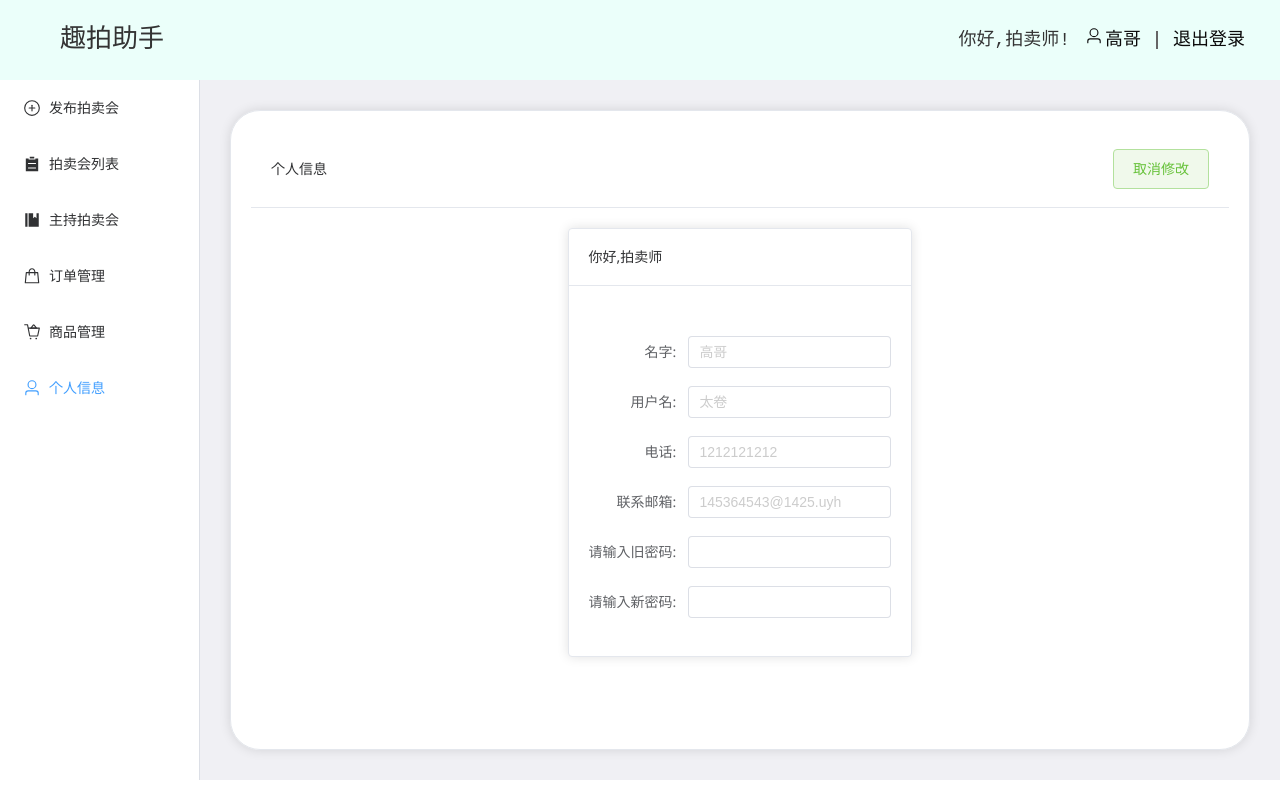
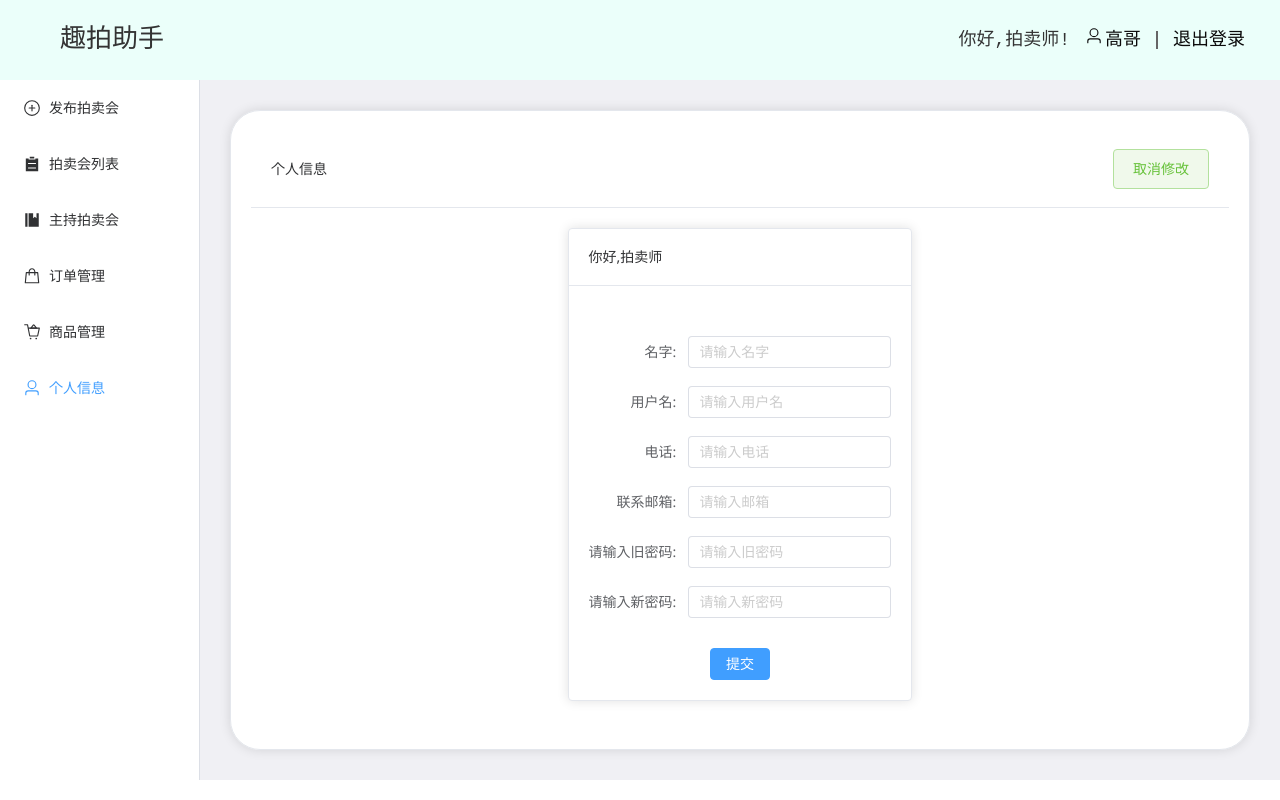
Before and after one commit to 8023time/qupai-manager-vue3, a Vue app: page /user in a window 1280 px wide. Both pictures are taken after a click on the button "修改信息". Built offline with nearby package versions, Linux system fonts and the light colour scheme.

Commit message:
写了个人信息

```diff
--- a/src/views/User/index.vue
+++ b/src/views/User/index.vue
@@ -43,31 +43,31 @@ const blackinformation = () => {
           <!-- 拍卖师名字 -->
           <li>
             <el-form-item label="名字:">
-              <el-input placeholder="高哥"></el-input>
+            高哥
             </el-form-item>
           </li>
           <!-- 用户名 -->
           <li>
             <el-form-item label="用户名:">
-              <el-input placeholder="太卷"></el-input>
+            太卷
             </el-form-item>
           </li>
           <!-- 电话 -->
           <li>
             <el-form-item label="电话:">
-              <el-input placeholder="1212121212"></el-input>
+            1212121212
             </el-form-item>
           </li>
           <!-- 联系邮箱 -->
           <li>
             <el-form-item label="联系邮箱:">
-              <el-input placeholder="145364543@1425.uyh"></el-input>
+            145364543@1425.uyh
             </el-form-item>
           </li>
           <!-- 举办拍卖会次数 -->
           <li>
             <el-form-item label="举办拍卖会次数:">
-              <el-input placeholder="145"></el-input>
+            145
             </el-form-item>
           </li>
         </ul>
@@ -85,40 +85,43 @@ const blackinformation = () => {
           <!-- 拍卖师名字 -->
           <li>
             <el-form-item label="名字:">
-              <el-input placeholder="高哥"></el-input>
+              <el-input placeholder="请输入名字"></el-input>
             </el-form-item>
           </li>
           <!-- 用户名 -->
           <li>
             <el-form-item label="用户名:">
-              <el-input placeholder="太卷"></el-input>
+              <el-input placeholder="请输入用户名"></el-input>
             </el-form-item>
           </li>
           <!-- 电话 -->
           <li>
             <el-form-item label="电话:">
-              <el-input placeholder="1212121212"></el-input>
+              <el-input placeholder="请输入电话"></el-input>
             </el-form-item>
           </li>
           <!-- 联系邮箱 -->
           <li>
             <el-form-item label="联系邮箱:">
-              <el-input placeholder="145364543@1425.uyh"></el-input>
+              <el-input placeholder="请输入邮箱"></el-input>
             </el-form-item>
           </li>
            <!-- 请输入旧密码 -->
            <li>
             <el-form-item label="请输入旧密码:">
-              <el-input></el-input>
+              <el-input placeholder="请输入旧密码"></el-input>
             </el-form-item>
           </li>
           <!-- 请输入新密码 -->
           <li>
             <el-form-item label="请输入新密码:">
-              <el-input></el-input>
+              <el-input placeholder="请输入新密码"></el-input>
             </el-form-item>
           </li>
         </ul>
+        <div class="submit">
+          <el-button type="primary">提交</el-button>
+        </div>
         </div>
       </el-form>
       </el-card>
@@ -138,4 +141,11 @@ const blackinformation = () => {
     margin-top: 30px;
   }
 }
+.submit
+{
+  margin-top: 30px;
+  justify-content: center;
+  align-items: center;
+  display: flex;
+}
 </style>
```
